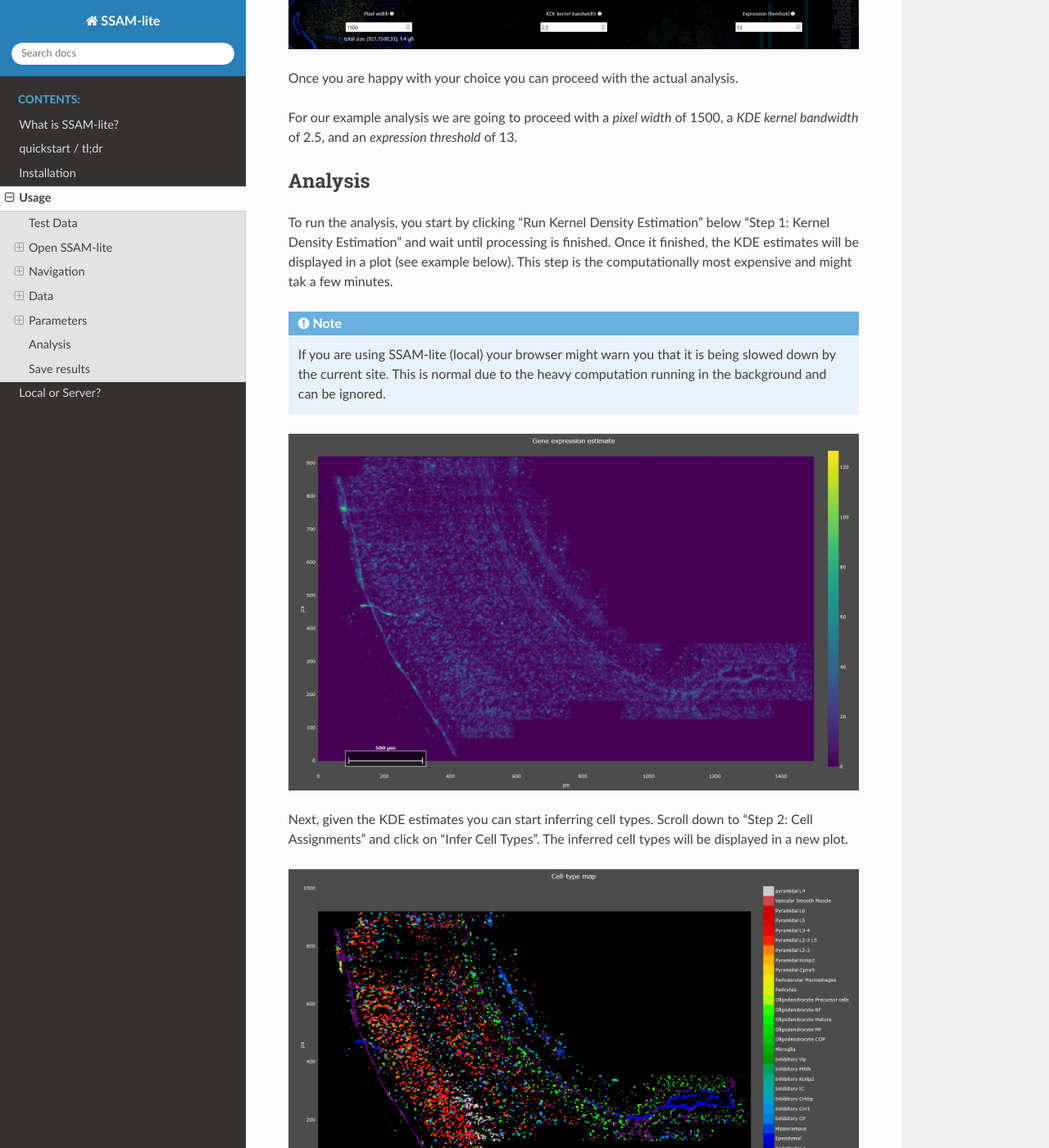
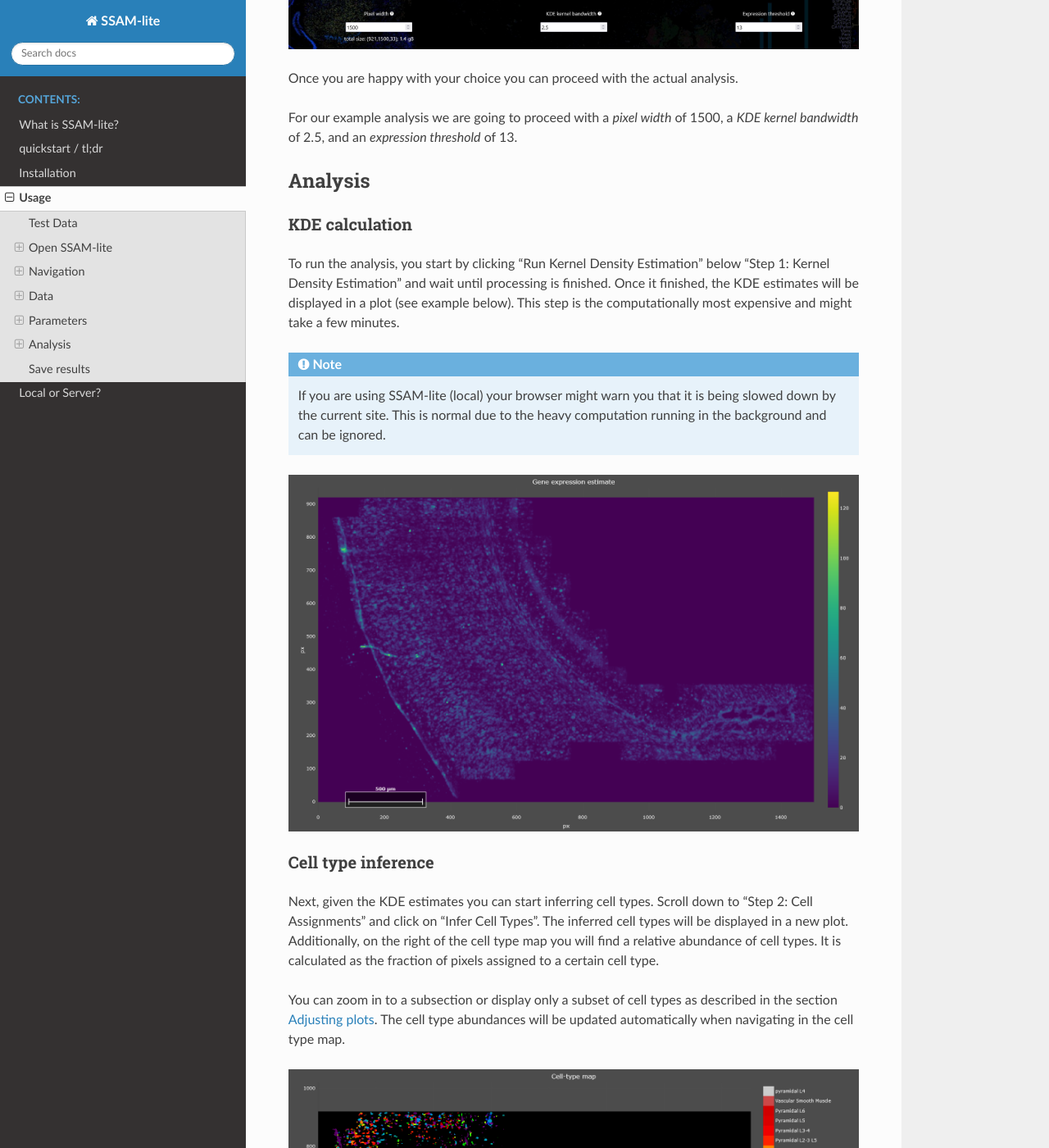
Before and after one commit to HiDiHlabs/ssam-lite, a Sphinx documentation site: the page built from docs/source/usage.rst, in a window 1280 px wide and 1400 px high, scrolled down 4601 px. Shown: the whole window at 82% size. Built offline with Sphinx 7.4.7 and the Read the Docs theme 2.0.0, drawn with Linux system fonts in a browser that asks for light colours; some of the changed text lies outside the part shown.

Commit message:
tutorial and docs updates

```diff
--- a/ReleaseNotes.txt
+++ b/ReleaseNotes.txt
@@ -1,3 +1,7 @@
+1.1.0
+- Cell type abundance plot
+- Custom cell type colors
+
 1.0.0
 - First release
 
--- a/docs/source/usage.rst
+++ b/docs/source/usage.rst
@@ -35,7 +35,7 @@
 SSAM-lite
 ---------
 
-SSAM-lite can be opened by entering https://ssam-lite.netlify.app/ in the address bar
+SSAM-lite can be opened by entering https://ssam-lite.bihealth.org in the address bar
 of your favourite web browser. Alternatively, if you decided to download the source code
 from GitHub you can double-click *SSAM-lite.html* and it will open in your default
 web browser.
@@ -70,7 +73,7 @@
 - Zooming in: right drag an area to zoom into
 - Navigate: Shift + right drag
 - Original view: double click
-- Hide/display genes in Data Center: click gene in legend (double click hides all except selected gene)
+- Hide/display genes or cell types: click item in legend (double click hides/displays all except selected)
 
 Alternatively, when hovering over a plot a small control panel will be displayed in the top right corner
 which offers some additional functionality.
@@ -82,7 +85,7 @@
 
 |
 
-Additional information on a data point can be displayed by hovering over it.
+For some of the plots, additional information on a data point can be displayed by hovering over it.
 
 
 Data
@@ -211,10 +214,13 @@
 Analysis
 ========
 
+KDE calculation
+---------------
+
 To run the analysis, you start by clicking "Run Kernel Density Estimation" below
 "Step 1: Kernel Density Estimation" and wait until processing is finished.
 Once it finished, the KDE estimates will be displayed in a plot (see example below).
-This step is the computationally most expensive and might tak a few minutes.
+This step is the computationally most expensive and might take a few minutes.
 
 .. note::
     If you are using SSAM-lite (local) your browser might warn you that it is being slowed down by the current site.
@@ -224,9 +230,21 @@
   :width: 800
   :alt: KDE estimation given the previously set parameters
 
+
+Cell type inference
+-------------------
+
 Next, given the KDE estimates you can start inferring cell types.
 Scroll down to "Step 2: Cell Assignments" and click on "Infer Cell Types".
-The inferred cell types will be displayed in a new plot.
+The inferred cell types will be displayed in a new plot. Additionally, on
+the right of the cell type map you will find a relative abundance of cell types.
+It is calculated as the fraction of pixels assigned to a certain cell type.
+
+You can zoom in to a subsection or display only a subset of cell types as described
+in the section :ref:`plot-navigation`. The cell type abundances will be updated
+automatically when navigating in the cell type map.
+
+.. TODO adjust image
 
 .. image:: ../res/imgs/inferredCelltypes.png
   :width: 800
@@ -234,6 +252,30 @@
 
 If you are not satisfied with the results you can go back to the parameters section
 and refine those before rerunning the analysis.
+
+
+Custom color palette
+--------------------
+
+By default colors are assigned automatically to each cell type. But you can also
+select a custom color palette by clicking on the "Custom color map" button and
+uploading a file that has one column specifying
+the cell type and one column for the color (as Hexadecimal values e.g. *#1e6a87*)
+separated by commas.
+
++--------------+--------------+
+| cell type 1, |    #1e6a87   |
++--------------+--------------+
+| cell type 2, |    #027fd0   |
++--------------+--------------+
+| cell type 3, |    #ff49b0   |
++--------------+--------------+
+
+
+.. note::
+    Cell types that are not assigned any color in the color map will be assigned
+    to dark grey. This lets you highlight only relevant cell types.
+
 
 
 Save results
@@ -249,3 +291,8 @@
   :alt: Downloading plots
 
 |
+
+.. TODO adjust text
+
+The cell type abundances can be downloaded by clicking on the Download button below
+which will export it as csv.
```
Also changed, not shown: other parts of docs/source/usage.rst (+6 -3 lines), README.md (+1 -1 lines), docs/source/installation.rst (+1 -6 lines), docs/source/quickstart.rst (+8 -3 lines), index.html (+9 -7 lines).
